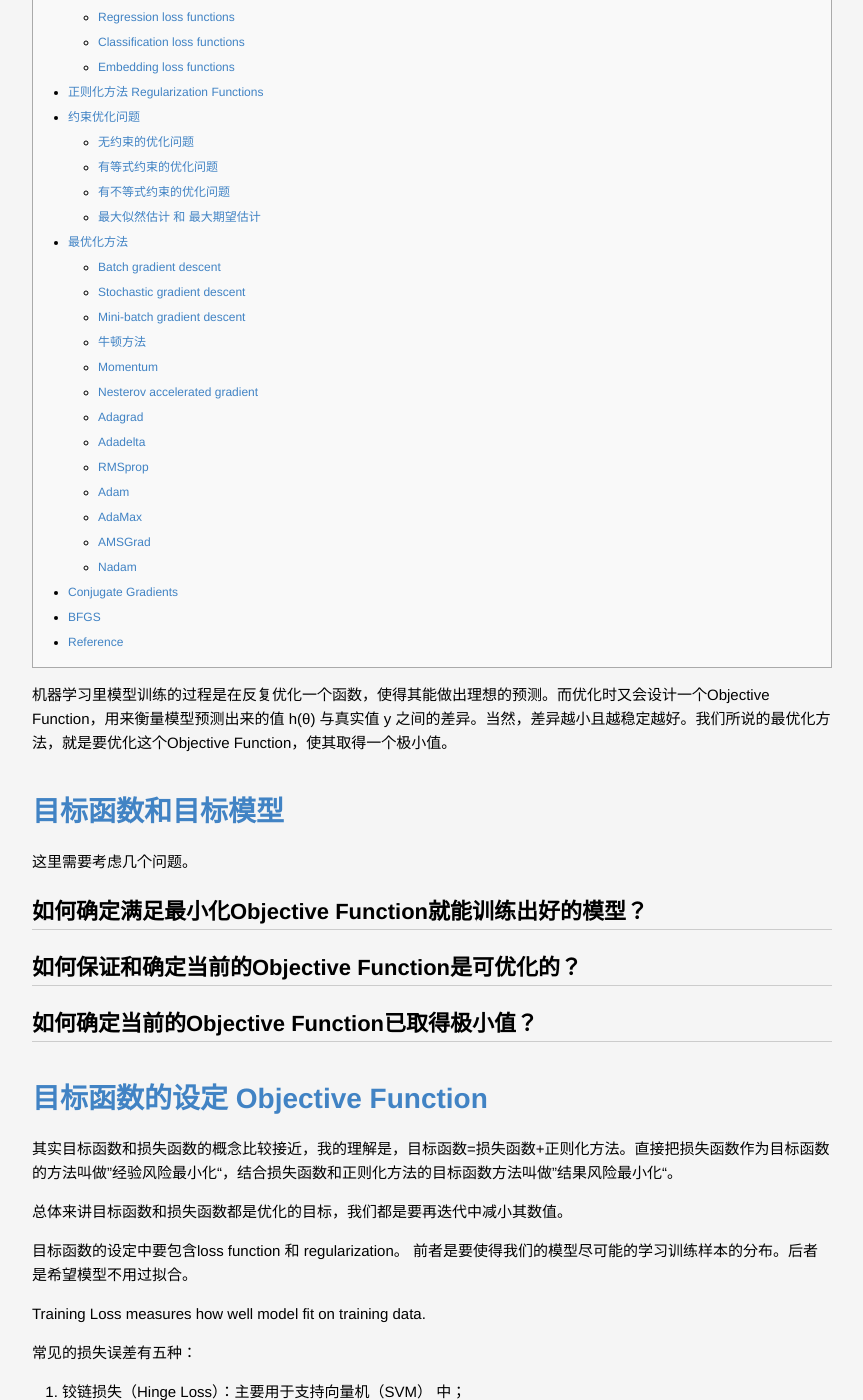
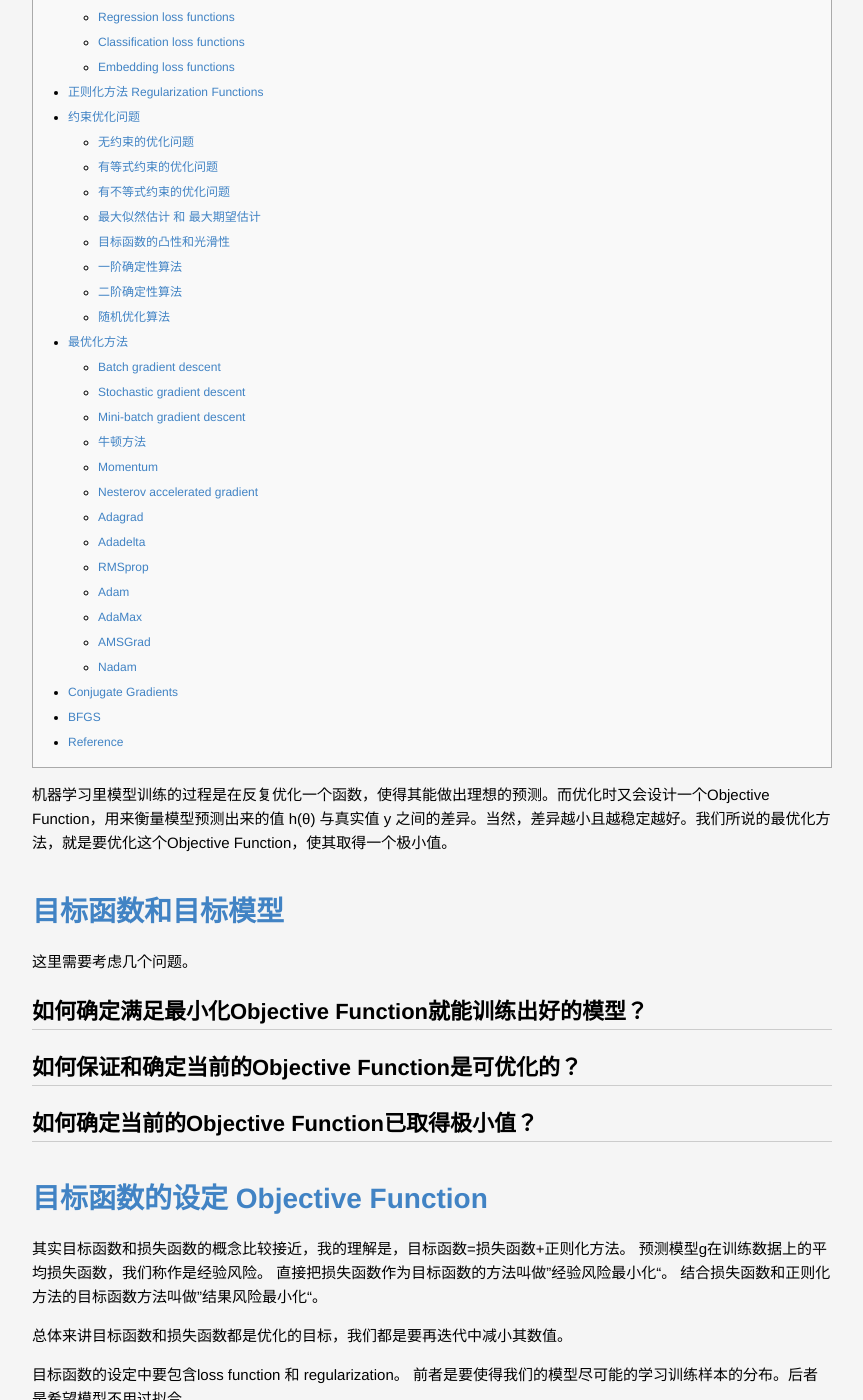
Before and after one commit to lucky521/blog, a Jekyll site: the page built from _posts/ml/2018-07-31-optimization-method.markdown, in a window 1280 px wide and 1400 px high, scrolled down 605 px. Shown: the whole window, without its empty margins (208-1071 px from the left). Built offline with Jekyll 4.4.1, drawn with Linux system fonts in a browser that asks for light colours; some of the changed text lies outside the part shown.

Commit message:
add new blog

```diff
--- a/_posts/ml/2018-07-31-optimization-method.markdown
+++ b/_posts/ml/2018-07-31-optimization-method.markdown
@@ -25,7 +25,10 @@
 
 # 目标函数的设定 Objective Function
 
-其实目标函数和损失函数的概念比较接近，我的理解是，目标函数=损失函数+正则化方法。直接把损失函数作为目标函数的方法叫做”经验风险最小化“，结合损失函数和正则化方法的目标函数方法叫做”结果风险最小化“。
+其实目标函数和损失函数的概念比较接近，我的理解是，目标函数=损失函数+正则化方法。
+预测模型g在训练数据上的平均损失函数，我们称作是经验风险。
+直接把损失函数作为目标函数的方法叫做”经验风险最小化“。
+结合损失函数和正则化方法的目标函数方法叫做”结果风险最小化“。
 
 总体来讲目标函数和损失函数都是优化的目标，我们都是要再迭代中减小其数值。
 
@@ -188,9 +191,38 @@
 
 
 
+
+## 目标函数的凸性和光滑性
+
+目标函数的凸性会给优化带来很大方便，原因是凸函数的任何一个局部极小点都是全局最优解。
+
+目标函数的光滑性意味着自变量的微小变化只会引起函数值的微小变化。
+
+
+
+
+## 一阶确定性算法
+
+用到了目标函数在每一个状态的一阶导数信息。
+
+
+## 二阶确定性算法
+
+
+## 随机优化算法
+
+
+
+
+
+
+
+
 # 最优化方法
 
 最优化方法在这里指的就是针对损失函数的优化方法。
+
+一个有效的优化算法会随着迭代的进行使输出的模型w越来越接近于最优模型W。
 
 常见的有三种梯度下降方法，主要区别是在使用多少数据来计算objective function的梯度。
 
--- a/_posts/tech/2018-04-05-personalization-algorithm.markdown
+++ b/_posts/tech/2018-04-05-personalization-algorithm.markdown
@@ -83,6 +83,9 @@
 
 # 聚类
 
+* K Means Clustering
+* Hierarchical Clustering
+* Gaussian Mixture Models
 
 
 
```
Also changed, not shown: _posts/ml/2017-10-26-tensorflow.markdown (+14 -0 lines), _posts/ml/2018-04-18-feature-engineering.markdown (+7 -0 lines), _posts/ml/2019-03-23-Distributed-ML.markdown (added, +65 -0 lines).
